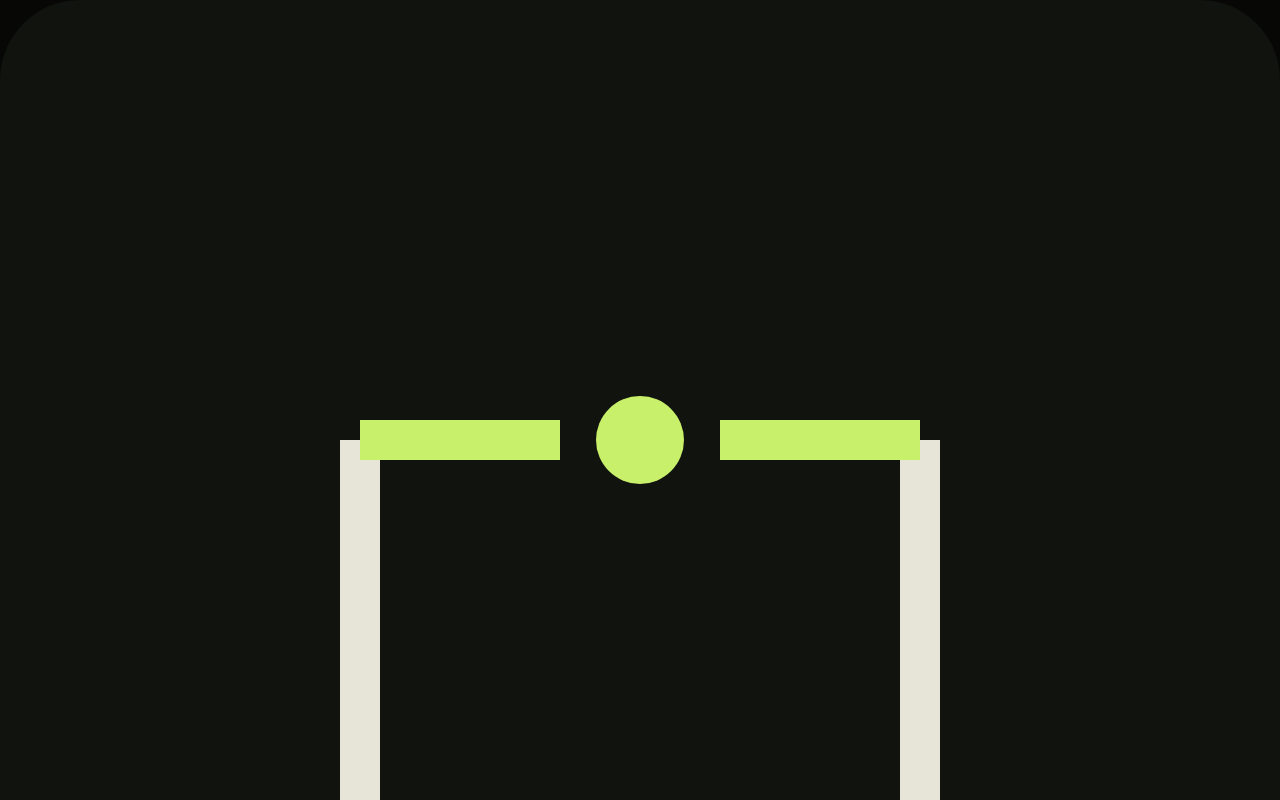
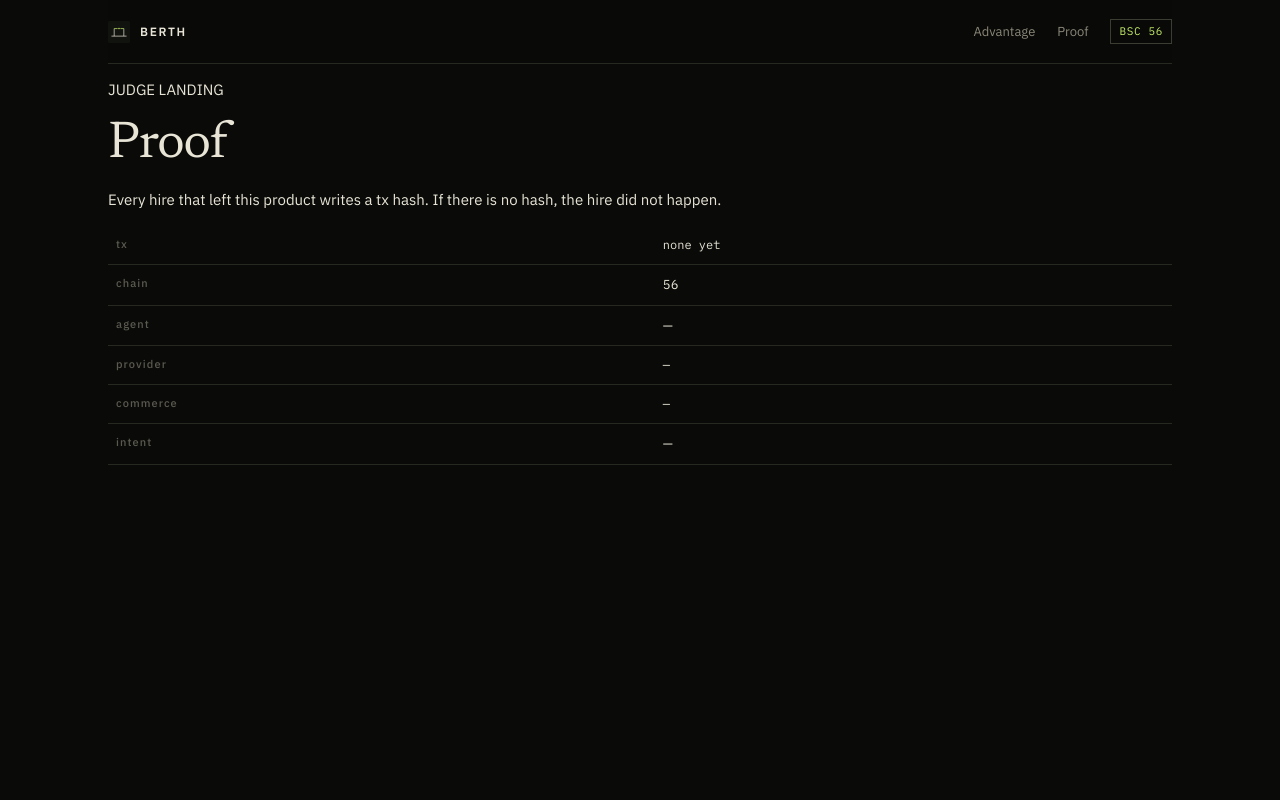
Before and after one commit to Godwin-web3/noghosts, a Next.js app: page /proof in a window 1280 px wide. Shown: the top 800 px of the page. Built offline with nearby package versions, Linux system fonts and the light colour scheme.

Commit message:
design: instrument CSS and berth-slip home

```diff
--- a/app/globals.css
+++ b/app/globals.css
@@ -1,42 +1,204 @@
 :root {
-  --bg: #070806;
-  --ink: #e8e4d4;
-  --mute: #8a8674;
-  --line: #2a2a22;
-  --live: #b6f25a;
-  --ghost: #6a6258;
-  --warn: #e6b35a;
-  --bad: #e06a4f;
-  --accent: #f3d36a;
+  --bg: #0a0b09;
+  --paper: #10120e;
+  --ink: #e8e4d6;
+  --mute: #8a8778;
+  --faint: #5c5a50;
+  --line: #262920;
+  --line-2: #3a3d32;
+  --signal: #c8f06a;
+  --warn: #d4a24c;
+  --bad: #c45a3a;
+  --bone: #d8d2c0;
 }
+
 * { box-sizing: border-box; }
-html, body { margin: 0; background: var(--bg); color: var(--ink); font-family: "IBM Plex Sans", "Segoe UI", sans-serif; }
-a { color: inherit; }
-button, input, select { font: inherit; }
-.wrap { max-width: 980px; margin: 0 auto; padding: 28px 20px 80px; }
-.nav { display: flex; justify-content: space-between; align-items: baseline; gap: 16px; border-bottom: 1px solid var(--line); padding-bottom: 16px; margin-bottom: 28px; }
-.brand { font-weight: 650; letter-spacing: 0.04em; }
+html, body { margin: 0; background: var(--bg); color: var(--ink); }
+body {
+  font-family: var(--font-sans), "IBM Plex Sans", sans-serif;
+  font-size: 15px;
+  line-height: 1.5;
+  min-height: 100vh;
+}
+a { color: inherit; text-decoration: none; }
+button, input, select { font: inherit; color: inherit; }
+button { cursor: pointer; }
+
+.shell { max-width: 1120px; margin: 0 auto; padding: 0 28px 96px; }
+.top {
+  display: flex;
+  align-items: center;
+  justify-content: space-between;
+  height: 64px;
+  border-bottom: 1px solid var(--line);
+  position: sticky;
+  top: 0;
+  background: rgba(10,11,9,0.88);
+  backdrop-filter: blur(10px);
+  z-index: 10;
+}
+.brand {
+  display: flex;
+  align-items: center;
+  gap: 10px;
+  letter-spacing: 0.14em;
+  font-size: 12px;
+  font-weight: 600;
+}
+.brand img { width: 22px; height: 22px; }
+.nav-right {
+  display: flex;
+  align-items: center;
+  gap: 22px;
+  color: var(--mute);
+  font-size: 13px;
+}
+.nav-right a:hover { color: var(--ink); }
+.pill {
+  font-family: var(--font-mono), monospace;
+  font-size: 11px;
+  letter-spacing: 0.06em;
+  border: 1px solid var(--line-2);
+  padding: 3px 8px;
+  color: var(--signal);
+}
+
+.hero {
+  display: grid;
+  grid-template-columns: 1.4fr 0.8fr;
+  gap: 48px;
+  padding: 48px 0 36px;
+  border-bottom: 1px solid var(--line);
+}
+@media (max-width: 840px) {
+  .hero { grid-template-columns: 1fr; gap: 28px; padding: 32px 0; }
+}
+
+.kicker {
+  font-family: var(--font-mono), monospace;
+  font-size: 11px;
+  letter-spacing: 0.16em;
+  color: var(--signal);
+  margin: 0 0 14px;
+}
+h1 {
+  font-family: var(--font-serif), Georgia, serif;
+  font-weight: 400;
+  font-size: clamp(36px, 5vw, 52px);
+  line-height: 1.08;
+  letter-spacing: -0.02em;
+  margin: 0 0 16px;
+}
+.lede { color: var(--mute); max-width: 52ch; margin: 0 0 28px; }
+
+.search {
+  display: flex;
+  border: 1px solid var(--line-2);
+  background: var(--paper);
+}
+.search input {
+  flex: 1;
+  background: transparent;
+  border: 0;
+  padding: 14px 16px;
+  outline: none;
+}
+.search button, .btn {
+  background: var(--bone);
+  color: #14140f;
+  border: 0;
+  padding: 14px 18px;
+  font-weight: 600;
+}
+.btn.quiet {
+  background: transparent;
+  color: var(--ink);
+  border: 1px solid var(--line-2);
+}
+
+.temps { display: flex; flex-wrap: wrap; gap: 8px; margin-top: 14px; }
+.temps button {
+  background: transparent;
+  border: 1px solid var(--line);
+  color: var(--mute);
+  padding: 7px 10px;
+  font-size: 12px;
+}
+.temps button.on, .temps button:hover {
+  border-color: var(--line-2);
+  color: var(--ink);
+}
+
+.census {
+  border: 1px solid var(--line);
+  background: var(--paper);
+  padding: 20px 22px;
+}
+.census h3 {
+  margin: 0 0 16px;
+  font-size: 12px;
+  letter-spacing: 0.14em;
+  color: var(--mute);
+  font-weight: 500;
+}
+.metric {
+  display: flex;
+  justify-content: space-between;
+  padding: 8px 0;
+  border-bottom: 1px solid var(--line);
+  font-size: 13px;
+}
+.metric:last-child { border-bottom: 0; }
+.metric b { font-weight: 500; font-family: var(--font-mono), monospace; }
+
+.toolbar {
+  display: flex;
+  justify-content: space-between;
+  align-items: center;
+  gap: 16px;
+  padding: 22px 0 16px;
+}
+.mono { font-family: var(--font-mono), monospace; font-size: 12px; word-break: break-all; }
 .muted { color: var(--mute); }
-h1 { font-size: 34px; line-height: 1.15; font-weight: 600; margin: 0 0 12px; }
-h2 { font-size: 18px; font-weight: 600; margin: 28px 0 10px; }
-p { line-height: 1.5; }
-.intent { display: flex; gap: 8px; margin: 20px 0; }
-.intent input { flex: 1; background: #10110d; border: 1px solid var(--line); color: var(--ink); padding: 14px 14px; border-radius: 2px; }
-.intent button, .btn { background: var(--accent); color: #16140c; border: 0; padding: 14px 16px; cursor: pointer; font-weight: 650; }
-.btn.ghost { background: transparent; color: var(--ink); border: 1px solid var(--line); }
-.chips { display: flex; flex-wrap: wrap; gap: 8px; margin: 8px 0 24px; }
-.chips button { background: transparent; color: var(--mute); border: 1px solid var(--line); padding: 6px 10px; cursor: pointer; }
-.chips button.on { color: var(--ink); border-color: var(--accent); }
-.grid { display: grid; gap: 12px; }
-.card { border: 1px solid var(--line); padding: 16px; background: #0c0d0a; }
-.row { display: flex; justify-content: space-between; gap: 12px; align-items: start; }
-.badge { font-size: 11px; letter-spacing: 0.08em; text-transform: uppercase; }
-.badge.live { color: var(--live); }
-.badge.dead { color: var(--ghost); }
-.badge.mock { color: var(--warn); }
-table { width: 100%; border-collapse: collapse; font-size: 14px; }
-th, td { text-align: left; padding: 8px 6px; border-bottom: 1px solid var(--line); vertical-align: top; }
-.mono { font-family: "IBM Plex Mono", ui-monospace, monospace; font-size: 12px; word-break: break-all; }
-.stat { display: flex; gap: 24px; flex-wrap: wrap; margin: 16px 0 8px; color: var(--mute); font-size: 13px; }
+.faint { color: var(--faint); }
+
+.slips { display: grid; gap: 10px; }
+.slip {
+  display: grid;
+  grid-template-columns: 72px 1fr auto;
+  gap: 18px;
+  align-items: start;
+  padding: 18px;
+  background: var(--paper);
+  border: 1px solid var(--line);
+}
+.slip:hover { border-color: var(--line-2); }
+.slip-id { font-family: var(--font-mono), monospace; font-size: 11px; color: var(--faint); }
+.status {
+  font-family: var(--font-mono), monospace;
+  font-size: 10px;
+  letter-spacing: 0.12em;
+  margin-bottom: 6px;
+}
+.status.live { color: var(--signal); }
+.status.dead { color: var(--faint); }
+.slip h2 { font-size: 18px; font-weight: 500; margin: 0 0 8px; }
+.slip p { margin: 0 0 10px; color: var(--mute); }
+.meta { color: var(--faint); font-family: var(--font-mono), monospace; font-size: 11px; }
+.actions { display: flex; flex-direction: column; align-items: flex-end; gap: 10px; }
+
+.panel { background: var(--paper); border: 1px solid var(--line); padding: 24px; margin-top: 18px; }
+h2.sec { font-size: 13px; letter-spacing: 0.12em; color: var(--mute); font-weight: 500; margin: 28px 0 12px; }
+table { width: 100%; border-collapse: collapse; font-size: 13px; }
+th { text-align: left; color: var(--faint); font-weight: 500; font-size: 11px; letter-spacing: 0.1em; }
+th, td { padding: 10px 8px; border-bottom: 1px solid var(--line); vertical-align: top; }
+label { display: block; font-size: 12px; color: var(--mute); margin: 12px 0 6px; }
+input, select {
+  width: 100%;
+  background: var(--bg);
+  border: 1px solid var(--line-2);
+  padding: 10px 12px;
+}
+.err { color: var(--bad); }
 .warn { color: var(--warn); }
-.err { color: var(--bad); }
+.row { display: flex; justify-content: space-between; gap: 12px; align-items: center; flex-wrap: wrap; }
```
